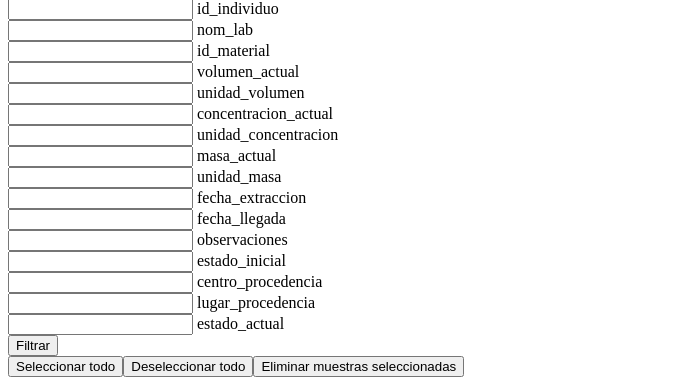
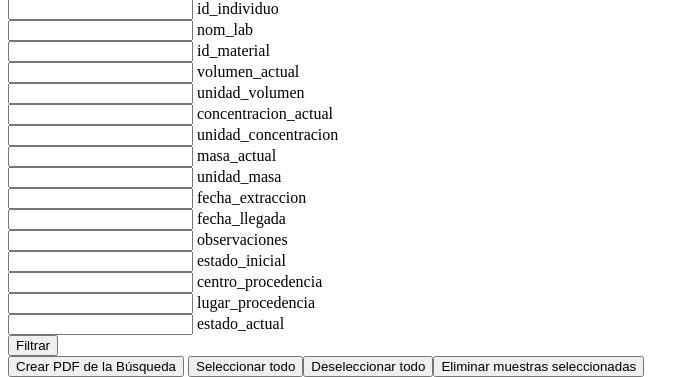
Before and after one commit to LO-Pablo/datos_muestras, a Django app: page /muestras/ in a window 1280 px wide. Shown: the part 69-446 px from the top of the page, without its empty margins (0-699 px from the left). Run offline with Django 5.2, Linux system fonts and the light colour scheme; the visitor is signed in with stand-in values (Sample User, id 1); data that the repository does not hold is empty.

Commit message:
añadida la opción de generar un pdf con las muestras en pantalla

```diff
--- a/muestras/templates/muestras_todas.html
+++ b/muestras/templates/muestras_todas.html
@@ -8,11 +8,19 @@ Lista de Muestras
 <p><a href="/"> Volver al inicio </a></p>
 
 <caption>Muestras</caption>
-<form action="">
+<form action="" id="filter-form">
   {% for field in field_names %}
   <input name={{field}} class="form-control"> {{field}}<br>
   {% endfor %}
   <button type="submit" class="btn btn-primary">Filtrar</button>
+</form>
+<form action="" method="GET" style="display:inline;">
+    {% for key, value in request.GET.items %}
+        {% if key != 'crear_pdf' %}
+            <input type="hidden" name="{{ key }}" value="{{ value }}">
+        {% endif %}
+    {% endfor %}
+    <input name="crear_pdf" type="submit" class="btn btn-success" value="Crear PDF de la Búsqueda">
 </form>
 <table>
   <tr>
@@ -49,7 +57,7 @@ Lista de Muestras
     <td><a href='detalles_muestra/{{x.id_individuo}}/{{ x.nom_lab }}'>Detalles</a></td>
   </tr>
   {% endfor %}
-  <button type="submit" class="btn btn-primary">Eliminar muestras seleccionadas</button>
+  <button type="submit" class="btn btn-primary" id='eliminar'>Eliminar muestras seleccionadas</button>
 </form>
 </table>
 <a href="/muestras/nueva"> Añadir nueva muestra </a> <br>
--- a/muestras/views.py
+++ b/muestras/views.py
@@ -1,4 +1,4 @@
-from django.http import HttpResponse
+from django.http import HttpResponse, FileResponse
 from .models import Muestra, Localizacion, Estudio, Envio
 from django.template import loader
 from .forms import MuestraForm, LocalizacionForm, LocalizacionForm_archivar, UploadExcel
@@ -6,8 +6,9 @@ from django.db import transaction
 from django.contrib import messages
 from django.shortcuts import render,redirect, get_object_or_404
 from django.contrib.auth.decorators import login_required, permission_required
-from django.db.models import Q
 import pandas as pd
+from io import BytesIO
+from reportlab.pdfgen import canvas
 
 def principal(request):
     # Vista principal de la aplicación, muestra una página de bienvenida
@@ -26,10 +27,30 @@ def muestras_todas(request):
         if request.GET.get(field):
             filter_kwargs = {f"{field}__icontains": request.GET[field]}
             muestras = muestras.filter(**filter_kwargs)
+    if request.GET.get('crear_pdf'):
+        buffer = BytesIO()
+        p = canvas.Canvas(buffer)
+        y = 800
+        p.setFont("Helvetica", 12)
+        p.drawString(100, y, "Listado de Muestras")
+        y -= 30
+        p.drawString
+        for muestra in muestras:
+            line = f"ID Individuo: {muestra.id_individuo}, Nombre Laboratorio: {muestra.nom_lab}, Localización: {muestra.localizacion.first() if muestra.localizacion.exists() else 'No archivada'}"
+            p.drawString(30, y, line)
+            y -= 20
+            if y < 50:
+                p.showPage()
+                y = 800
+        p.save()
+        buffer.seek(0)
+        return FileResponse(buffer, as_attachment=True, filename='listado_muestras.pdf')
     # Eliminación de muestras seleccionadas en la tabla
     for muestra in muestras:
         if request.GET.get(f'{muestra.id}'):
             eliminar_muestra(request, muestra.id_individuo, muestra.nom_lab)
+    # Crear un PDF con las muestras filtradas
+
     template = loader.get_template('muestras_todas.html')
     context = {
         'muestras': muestras,
@@ -140,6 +161,7 @@ def editar_muestra(request, id_individuo, nom_lab):
         form = MuestraForm(instance=muestra)
     return render(request, 'editar_muestra.html', {'form': form, 'muestra': muestra})
 
+
 # Vistas para Localizacion
 
 def localizaciones(request):
```
